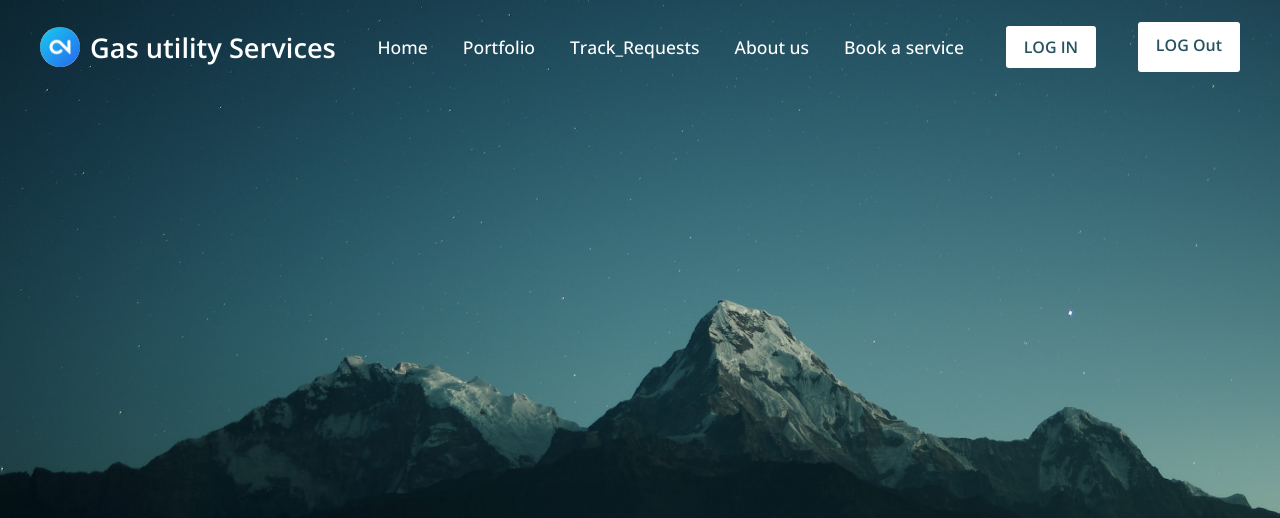
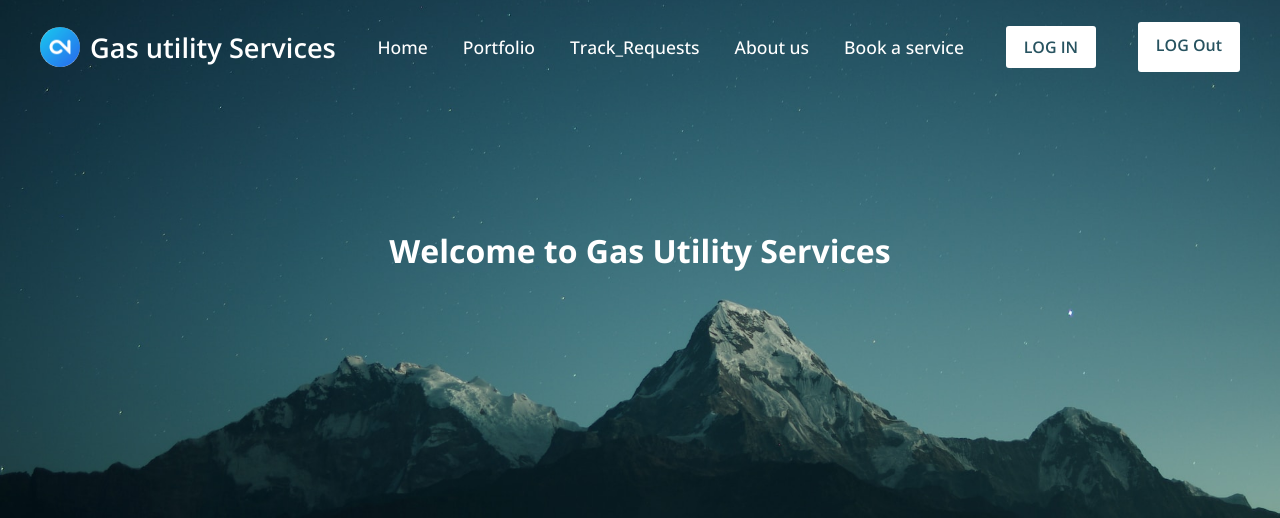
Before and after one commit to GaganRaj05/GaganRaj05-Gas_utility_backend, a Django app: page / in a window 1280 px wide. Shown: the top 518 px of the page. Run offline with Django 5.2, Linux system fonts and the light colour scheme.

Commit message:
added some changes in the home page

```diff
--- a/gas_booking/templates/home.html
+++ b/gas_booking/templates/home.html
@@ -62,7 +62,7 @@
                     {% csrf_token %}
                     <div class="input-field">
                         {{ formL.username}}
-                        <label>Email OR Username</label>
+                        <label> Username</label>
                     </div>
                     <div class="input-field">
                         {{formL.password}}
@@ -129,6 +129,8 @@
             </div>
         </div>
     </div>
-
+    <div style="height:500px;display:flex;justify-content:center;align-items:center;color:white;">
+        <h1>Welcome to Gas Utility Services</h1>
+    </div>
 </body>
 </html>
```
